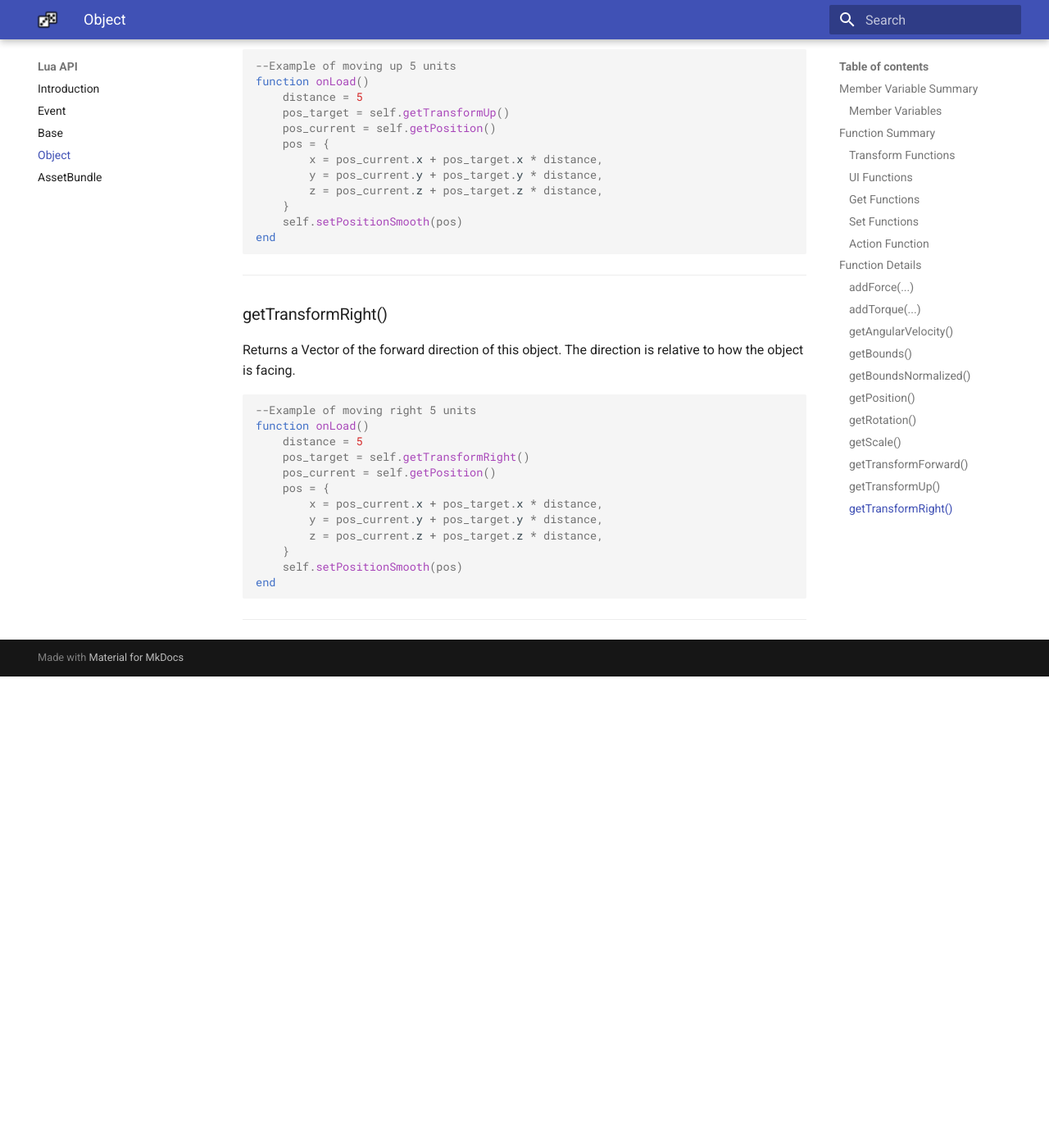
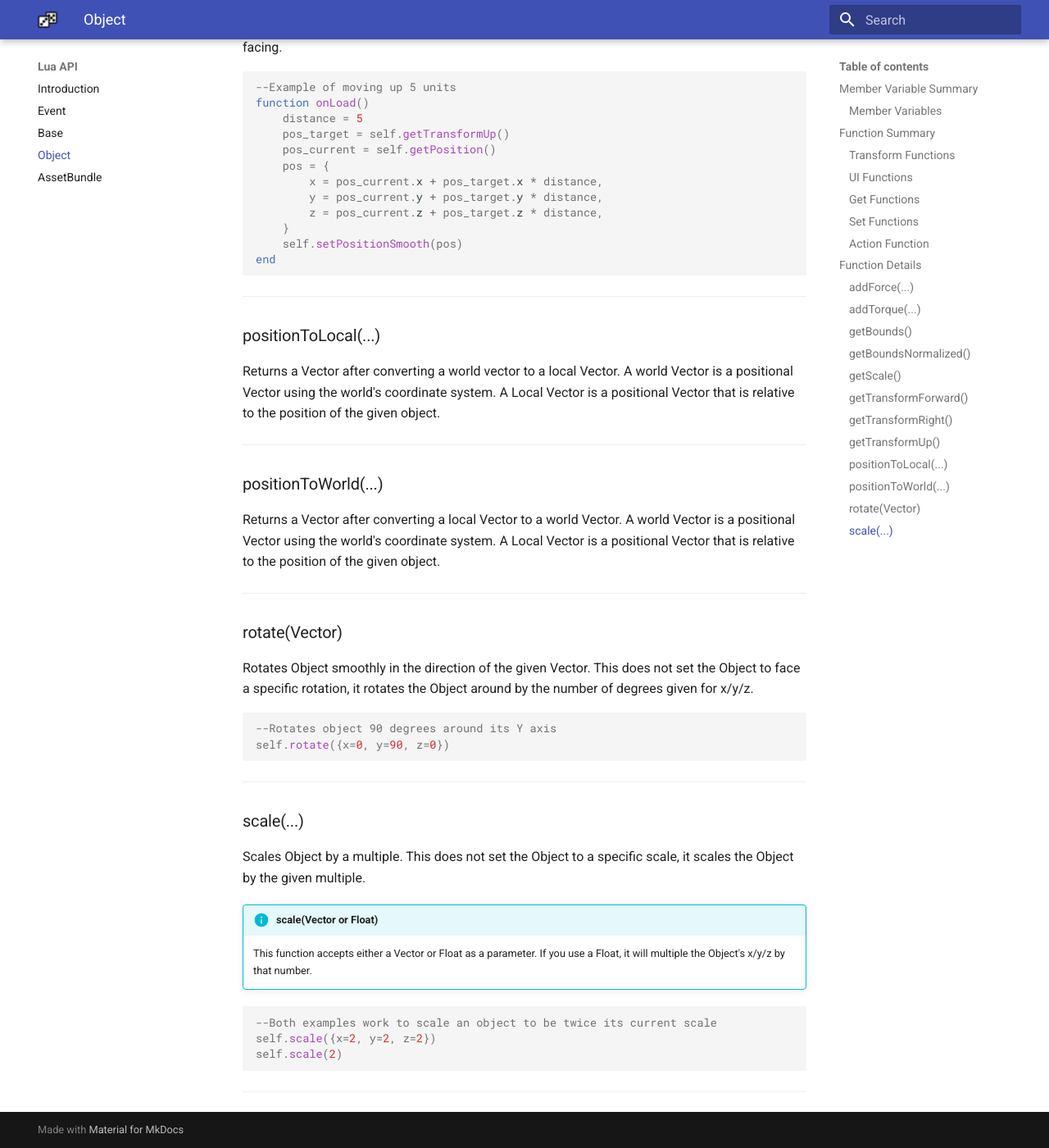
Before and after one commit to MisterStump/TTS-Scripting-Doc, an MkDocs documentation site: the page built from docs/object.md, in a window 1280 px wide and 1400 px high, scrolled down 9127 px. Shown: the whole window at 82% size. Built offline with MkDocs 1.6.1 and Material for MkDocs 9.7.7, drawn with Linux system fonts in a browser that asks for light colours; old or Windows-style settings are respelled for this version of MkDocs; before the commit the page ends 9952 px from its top, so only the background shows below that; some of the changed text lies outside the part shown.

Commit message:
Initial Commit

````diff
--- a/docs/object.md
+++ b/docs/object.md
@@ -64,26 +64,26 @@ Function Name | Description | <i class="material-icons" style="line-height:90%;"
 -- | -- | --:
 addForce(Vector, Int force_type) | Adds force to an object in a directional Vector. | [<i class="material-icons" style="line-height:150%;">info_outline</i>](#addforce)
 addTorque(Vector, Int force_type) | Adds torque to an object in a rotational Vector. | [<i class="material-icons" style="line-height:150%;">info_outline</i>](#addtorque)
-getAngularVelocity() | Returns a Vector of the current angular velocity. | [<i class="material-icons" style="line-height:150%;">info_outline</i>](#getangularvelocity)
+getAngularVelocity() | Returns a Vector of the current angular velocity. |
 getBounds() | Returns a Table of Vector information describing the size of an object in Global terms. | [<i class="material-icons" style="line-height:150%;">info_outline</i>](#getbounds)
 getBoundsNormalized() | Returns a Table of Vector information describing the size of an object in Global terms, as if it was rotated to {0,0,0}. | [<i class="material-icons" style="line-height:150%;">info_outline</i>](#getboundsnormalized)
-getPosition() | Returns a Vector of the current position. | [<i class="material-icons" style="line-height:150%;">info_outline</i>](#getposition)
-getRotation() | Returns a Vector of the current rotation. | [<i class="material-icons" style="line-height:150%;">info_outline</i>](#getrotation)
+getPosition() | Returns a Vector of the current world position. |
+getRotation() | Returns a Vector of the current rotation. |
 getScale() | Returns a Vector of the current scale. | [<i class="material-icons" style="line-height:150%;">info_outline</i>](#getscale)
 getTransformForward() | Returns a Vector of the forward direction of this object. | [<i class="material-icons" style="line-height:150%;">info_outline</i>](#gettransformforward)
 getTransformRight() | Returns a Vector of the right direction of this object. | [<i class="material-icons" style="line-height:150%;">info_outline</i>](#gettransformright)
 getTransformUp() | Returns a Vector of the up direction of this object. | [<i class="material-icons" style="line-height:150%;">info_outline</i>](#gettransformup)
-getVelocity() | Returns a Vector of the current velocity. | [<i class="material-icons" style="line-height:150%;">info_outline</i>](#getvelocity)
-isSmoothMoving() | Indicates if an object is traveling as part of a Smooth move (ex. setPositionSmooth). | [<i class="material-icons" style="line-height:150%;">info_outline</i>](#issmoothmoving)
-positionToLocal(Vector) | Returns a Vector after converting a global Vector to a local Vector. | [<i class="material-icons" style="line-height:150%;">info_outline</i>](#positiontolocal)
-positionToWorld(Vector) | Returns a Vector after converting a local Vector to a global Vector. | [<i class="material-icons" style="line-height:150%;">info_outline</i>](#positiontoworld)
+getVelocity() | Returns a Vector of the current velocity. |
+isSmoothMoving() | Indicates if an object is traveling as part of a Smooth move. Smooth moving is performed by setPositionSmooth and setRotationSmooth. |
+positionToLocal(Vector) | Returns a Vector after converting a world Vector to a local Vector. | [<i class="material-icons" style="line-height:150%;">info_outline</i>](#positiontolocal)
+positionToWorld(Vector) | Returns a Vector after converting a local Vector to a world Vector. | [<i class="material-icons" style="line-height:150%;">info_outline</i>](#positiontoworld)
 rotate(Vector) | Rotates Object smoothly in the direction of the given Vector. | [<i class="material-icons" style="line-height:150%;">info_outline</i>](#rotate)
 scale(Vector or Float) | Scales Object by a multiple. | [<i class="material-icons" style="line-height:150%;">info_outline</i>](#scale)
 setAngularVelocity(Vector) | Sets a Vector as the current angular velocity. | [<i class="material-icons" style="line-height:150%;">info_outline</i>](#setangularvelocity)
-setPosition(Vector) | Sets a Vector as the current position. | [<i class="material-icons" style="line-height:150%;">info_outline</i>](#setposition)
-setPositionSmooth<br>(Vector, Bool collide, Bool fast) | Sets a Vector as the position to move to smoothly. | [<i class="material-icons" style="line-height:150%;">info_outline</i>](#setpositionsmooth)
-setRotation(Vector) | Sets a Vector as the current rotation. | [<i class="material-icons" style="line-height:150%;">info_outline</i>](#setrotation)
-setRotationSmooth<br>(Vector, Bool collide, Bool fast) | Sets a Vector as the rotation to spin to smoothly. | [<i class="material-icons" style="line-height:150%;">info_outline</i>](#setrotationsmooth)
+setPosition(Vector) | Instantly moves an Object to the given Vector. | [<i class="material-icons" style="line-height:150%;">info_outline</i>](#setposition)
+setPositionSmooth<br>(Vector, Bool collide, Bool fast) | Sets a Vector as the position to move to smoothly. |
+setRotation(Vector) | Instantly rotates an Object to the given Vector. |
+setRotationSmooth<br>(Vector, Bool collide, Bool fast) | Sets a Vector as the rotation to face towards smoothly. | [<i class="material-icons" style="line-height:150%;">info_outline</i>](#setrotationsmooth)
 setScale(Vector) | Sets a Vector as the current scale. | [<i class="material-icons" style="line-height:150%;">info_outline</i>](#setscale)
 setVelocity(Vector) | Sets a Vector as the current velocity. | [<i class="material-icons" style="line-height:150%;">info_outline</i>](#setvelocity)
 translate(Vector) | Smoothly moves Object by the given Vector offset. | [<i class="material-icons" style="line-height:150%;">info_outline</i>](#translate)
@@ -204,12 +204,6 @@ Adds torque to an object in a rotational Vector.
 ---
 
 
-###getAngularVelocity()
-
-Returns a Vector of the current angular velocity. That is the speed at which it is turning, and in which direction.
-
----
-
 
 ###getBounds()
 
@@ -253,20 +247,6 @@ Returns a Table of Vector information describing the size of an object in Global
 ---
 
 
-###getPosition()
-
-Returns a Vector of the current position. The returned Vector is a world position.
-
----
-
-
-###getRotation()
-
-Returns a Vector of the current rotation.
-
----
-
-
 ###getScale()
 
 Returns a Vector of the current scale. Scale is not an absolute measurement, it is a multiple of the Object's default model size. So {x=2, y=2, z=2} would be a model twice its default size, not 2 units large.
@@ -283,6 +263,28 @@ Returns a Vector of the forward direction of this Object. The direction is relat
 function onLoad()
     distance = 5
     pos_target = self.getTransformForward()
+    pos_current = self.getPosition()
+    pos = {
+        x = pos_current.x + pos_target.x * distance,
+        y = pos_current.y + pos_target.y * distance,
+        z = pos_current.z + pos_target.z * distance,
+    }
+    self.setPositionSmooth(pos)
+end
+```
+
+---
+
+
+###getTransformRight()
+
+Returns a Vector of the forward direction of this object. The direction is relative to how the object is facing.
+
+``` Lua
+--Example of moving right 5 units
+function onLoad()
+    distance = 5
+    pos_target = self.getTransformRight()
     pos_current = self.getPosition()
     pos = {
         x = pos_current.x + pos_target.x * distance,
@@ -318,23 +320,43 @@ end
 ---
 
 
-###getTransformRight()
+###positionToLocal(...)
 
-Returns a Vector of the forward direction of this object. The direction is relative to how the object is facing.
+Returns a Vector after converting a world vector to a local Vector. A world Vector is a positional Vector using the world's coordinate system. A Local Vector is a positional Vector that is relative to the position of the given object.
+
+---
+
+
+###positionToWorld(...)
+
+Returns a Vector after converting a local Vector to a world Vector. A world Vector is a positional Vector using the world's coordinate system. A Local Vector is a positional Vector that is relative to the position of the given object.
+
+---
+
+
+###rotate(Vector)
+
+Rotates Object smoothly in the direction of the given Vector. This does not set the Object to face a specific rotation, it rotates the Object around by the number of degrees given for x/y/z.
 
 ``` Lua
---Example of moving right 5 units
-function onLoad()
-    distance = 5
-    pos_target = self.getTransformRight()
-    pos_current = self.getPosition()
-    pos = {
-        x = pos_current.x + pos_target.x * distance,
-        y = pos_current.y + pos_target.y * distance,
-        z = pos_current.z + pos_target.z * distance,
-    }
-    self.setPositionSmooth(pos)
-end
+--Rotates object 90 degrees around its Y axis
+self.rotate({x=0, y=90, z=0})
 ```
 
 ---
+
+
+###scale(...)
+
+Scales Object by a multiple. This does not set the Object to a specific scale, it scales the Object by the given multiple.
+
+!!!info "scale(Vector or Float)"
+	This function accepts either a Vector or Float as a parameter. If you use a Float, it will multiple the Object's x/y/z by that number.
+
+``` Lua
+--Both examples work to scale an object to be twice its current scale
+self.scale({x=2, y=2, z=2})
+self.scale(2)
+```
+
+---
````
